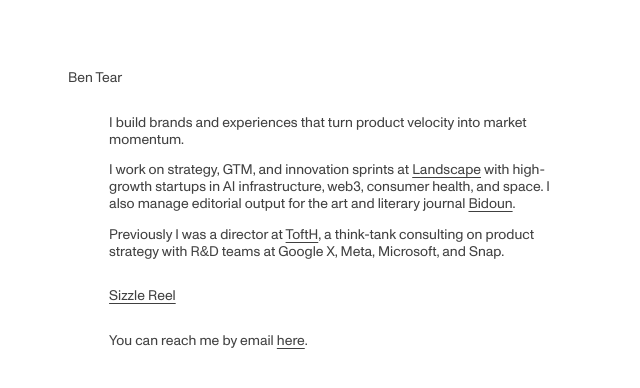
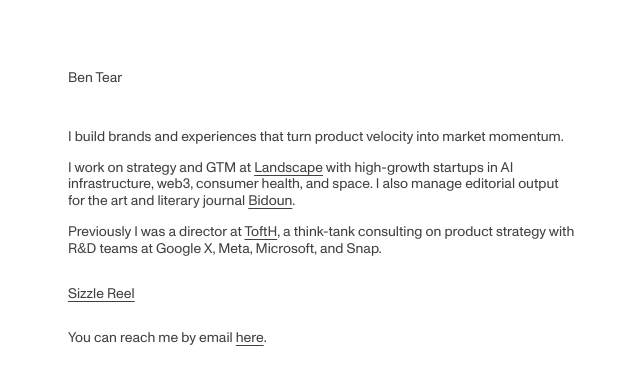
Before and after one commit to bentear/bentear-site, a Next.js app: page / in a window 1280 px wide. Shown: the top 388 px of the page, without its empty margins (318-958 px from the left). Built offline with nearby package versions, Linux system fonts and the light colour scheme.

Commit message:
update copy and styling

```diff
--- a/app/globals.css
+++ b/app/globals.css
@@ -41,10 +41,6 @@
 
 .spacer-lg {
   height: 1rem;
-}
-
-.indent {
-  padding-left: 5ch;
 }
 
 /* Cascade animation */
@@ -197,7 +193,7 @@
 
 @media (max-width: 480px) {
   html {
-    font-size: 12px;
+    font-size: 13px;
   }
 
   .container {
--- a/app/page.tsx
+++ b/app/page.tsx
@@ -5,7 +5,7 @@
 export default function Home() {
   const [modalOpen, setModalOpen] = useState(false)
   const [isPlaying, setIsPlaying] = useState(false)
-  const [isMuted, setIsMuted] = useState(true)
+  const [isMuted, setIsMuted] = useState(false)
   const [progress, setProgress] = useState(0)
   const videoRef = useRef<HTMLVideoElement>(null)
   const progressRef = useRef<HTMLDivElement>(null)
@@ -100,11 +100,11 @@
           <p>Ben Tear</p>
 
           <div className="spacer"></div>
+          <div className="spacer"></div>
 
-          <div className="indent">
           <p>I build brands and experiences that turn product velocity into market momentum.</p>
 
-            <p>I work on strategy, GTM, and innovation sprints at <a href="https://thisislandscape.com" target="_blank" rel="noopener noreferrer">Landscape</a> with high-growth startups in AI infrastructure, web3, consumer health, and space. I also manage editorial output for the art and literary journal <a href="https://bidoun.org" target="_blank" rel="noopener noreferrer">Bidoun</a>.</p>
+          <p>I work on strategy and GTM at <a href="https://thisislandscape.com" target="_blank" rel="noopener noreferrer">Landscape</a> with high-growth startups in AI infrastructure, web3, consumer health, and space. I also manage editorial output for the art and literary journal <a href="https://bidoun.org" target="_blank" rel="noopener noreferrer">Bidoun</a>.</p>
 
           <p>Previously I was a director at <a href="https://tofth.wip.llc/" target="_blank" rel="noopener noreferrer">ToftH</a>, a think-tank consulting on product strategy with R&D teams at Google X, Meta, Microsoft, and Snap.</p>
 
@@ -115,7 +115,6 @@
           <div className="spacer-lg"></div>
 
           <p>You can reach me by email <a href="mailto:benjamin.tear@gmail.com">here</a>.</p>
-          </div>
         </div>
       </div>
 
@@ -131,7 +130,6 @@
             <video
               ref={videoRef}
               preload="auto"
-              muted
               onTimeUpdate={handleTimeUpdate}
               onEnded={handleVideoEnd}
               onClick={handleVideoClick}
```
Lines whose indentation alone changed are shown as unchanged.
